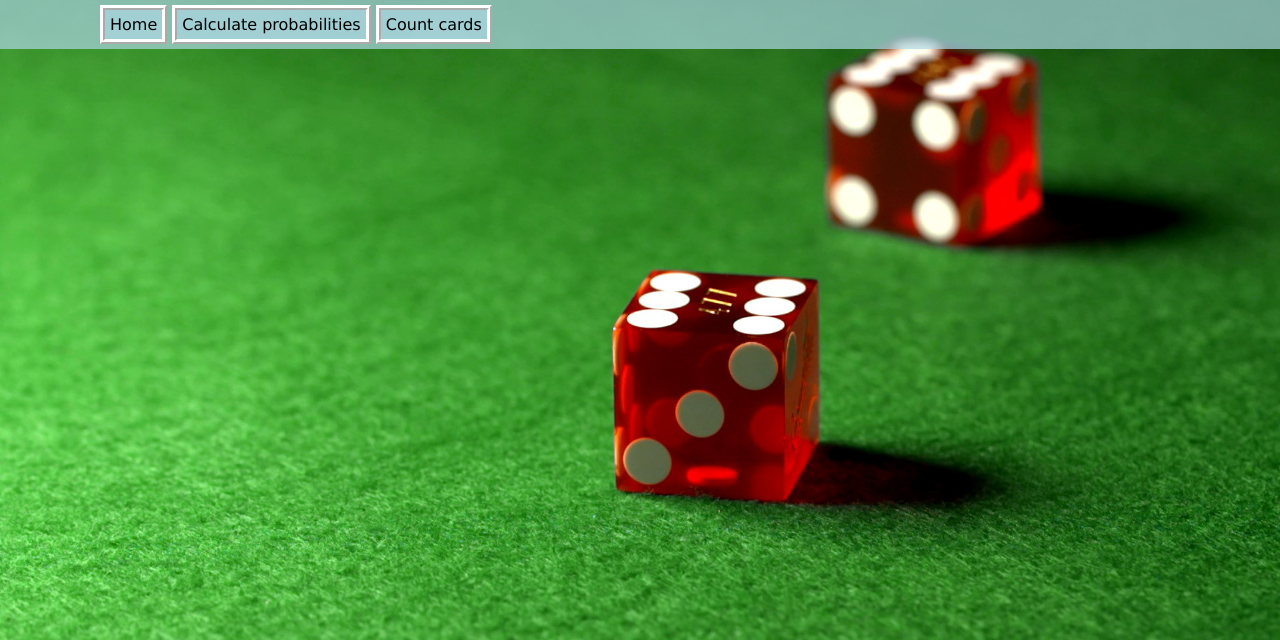
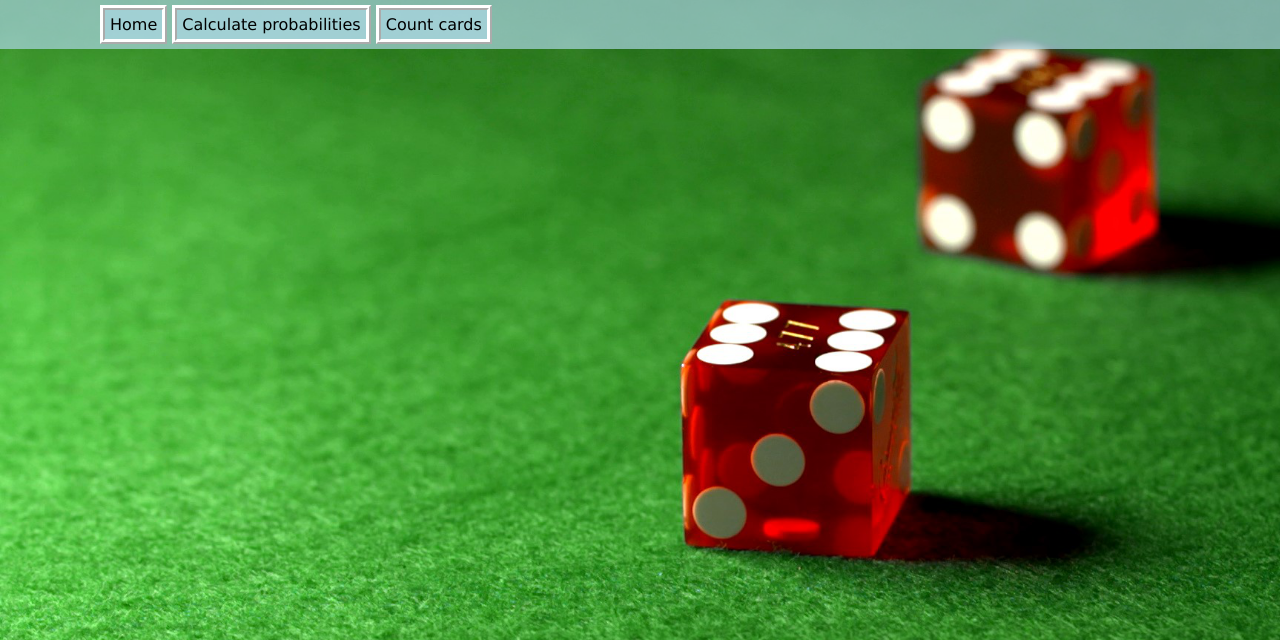
Before and after one commit to Simonolsson98/flask-yahtzee-project, a Flask app: page / in a window 1280 px wide. Shown: the top 640 px of the page. Run offline with Flask 2, Linux system fonts and the light colour scheme.

Commit message:
im bad at css

```diff
--- a/static/css/main.css
+++ b/static/css/main.css
@@ -2,7 +2,7 @@ body, html {
     background-image: url("../dice.png");
     height: 100%;
     max-height: 400px;
-    background-attachment: relative;
+    background-attachment: fixed;
     background-size: cover;
     margin: 0;
     font-family: 'Lucida Sans', 'Lucida Sans Regular', 'Lucida Grande', 'Lucida Sans Unicode', Geneva, Verdana, sans-serif
```
